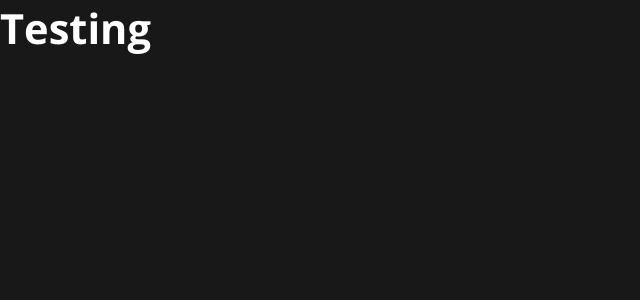
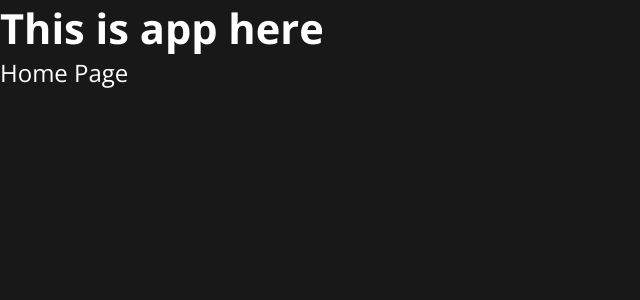
Before and after one commit to Lucidreline/blog, a React (Vite) app: page / in a window 1280 px wide. Shown: the top 300 px of the page, without its empty margins (0-640 px from the left). Built offline with nearby package versions, Linux system fonts and the light colour scheme.

Commit message:
Got a quick router working.

```diff
--- a/package.json
+++ b/package.json
@@ -12,6 +12,7 @@
   "dependencies": {
     "react": "^19.2.0",
     "react-dom": "^19.2.0",
+    "react-router-dom": "^7.10.1",
     "sass": "^1.95.0"
   },
   "devDependencies": {
--- a/src/App.jsx
+++ b/src/App.jsx
@@ -1,9 +1,14 @@
+import { Routes, Route, Link } from 'react-router-dom'
 import './App.scss'
+import Home from './pages/home/Home.component'
 
 function App() {
   return (
     <>
-      <h1>Testing</h1>
+      <h1>This is app here</h1>
+      <Routes>
+        <Route path="/" element={<Home />} />
+      </Routes>
     </>
   )
 }
--- a/src/index.scss
+++ b/src/index.scss
@@ -55,8 +55,3 @@ a {
 li {
     list-style: none;
 }
-
-#margin-container {
-    width: 75%;
-    margin: auto;
-}
--- a/src/main.jsx
+++ b/src/main.jsx
@@ -1,10 +1,14 @@
+import { BrowserRouter } from 'react-router-dom'
+import { createRoot } from 'react-dom/client'
 import { StrictMode } from 'react'
-import { createRoot } from 'react-dom/client'
+
+import App from './App.jsx'
 import './index.scss'
-import App from './App.jsx'
 
 createRoot(document.getElementById('root')).render(
   <StrictMode>
-    <App />
+    <BrowserRouter>
+      <App />
+    </BrowserRouter>
   </StrictMode>,
 )
--- /dev/null
+++ b/src/pages/home/Home.component.jsx
@@ -0,0 +1,13 @@
+import React from 'react'
+import './Home.styles.scss'
+
+const Home
+    = () => {
+        return (
+            <div>
+                <p>Home Page</p>
+            </div>
+        )
+    }
+
+export default Home
```
Also changed, not shown: src/pages/home/Home.styles.scss (added), 1 other file (tests, documents, lock files or other folders).
